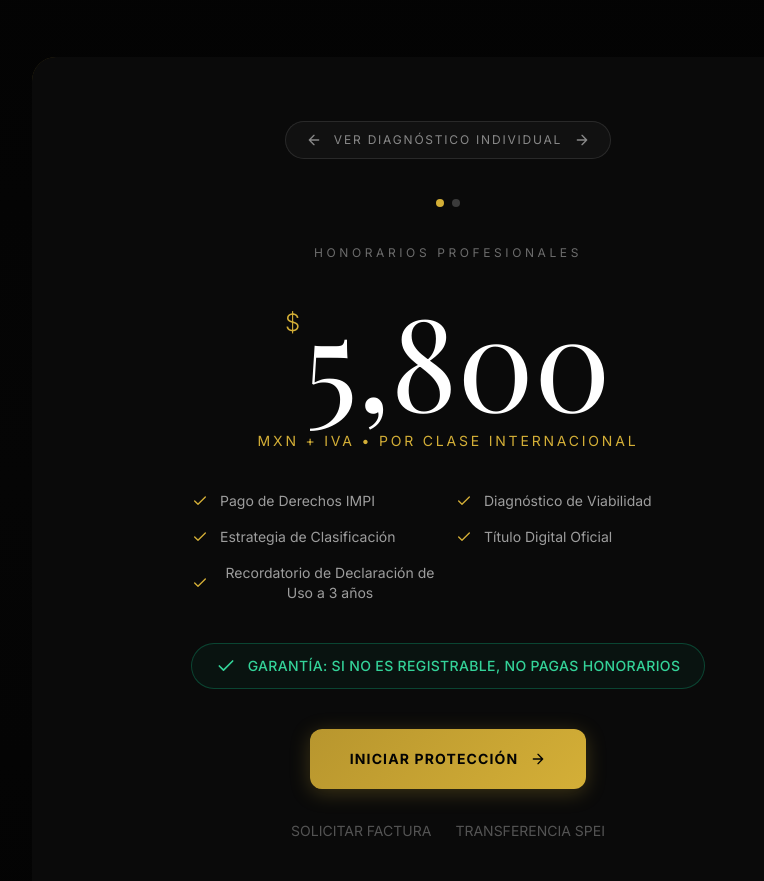
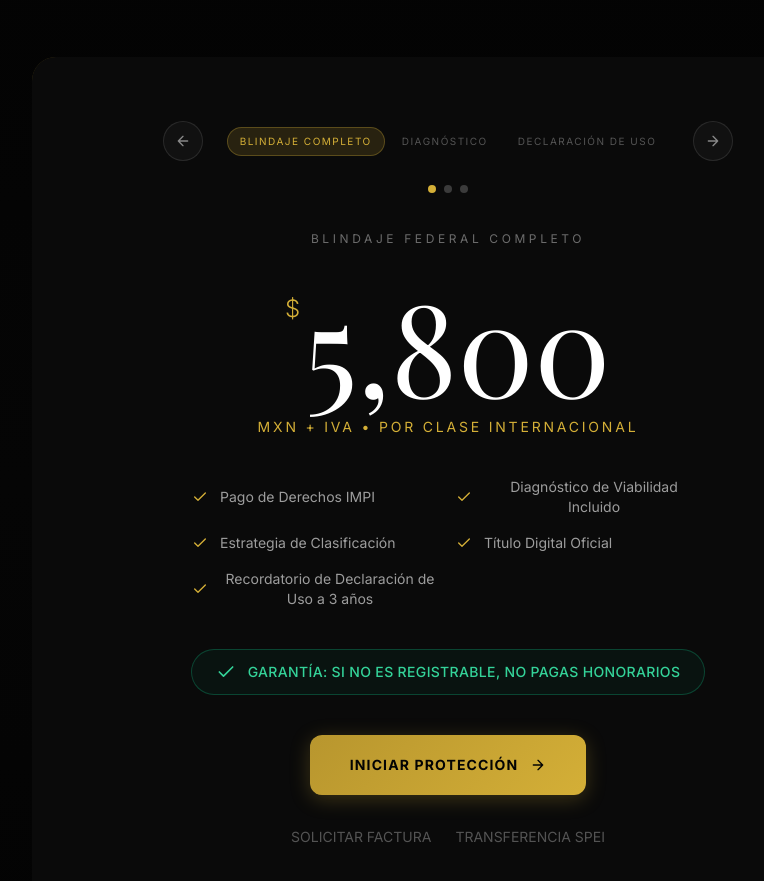
Before and after one commit to BrandVaultMx/brandavult-web, a Next.js app: page / in a window 1280 px wide. Shown: the part 2540-3421 px from the top of the page, without its empty margins (192-956 px from the left). Built offline with nearby package versions, Linux system fonts and the light colour scheme; a web font is replaced by a local one.

Commit message:
Update page.tsx

```diff
--- a/app/page.tsx
+++ b/app/page.tsx
@@ -541,10 +541,10 @@ function PricingSection() {
 
   const plans = [
     {
-      tag: 'Honorarios Profesionales',
+      tag: 'Blindaje Federal Completo',
       price: 5800,
       priceLabel: 'MXN + IVA • Por Clase Internacional',
-      features: ['Pago de Derechos IMPI', 'Diagnóstico de Viabilidad', 'Estrategia de Clasificación', 'Título Digital Oficial', 'Recordatorio de Declaración de Uso a 3 años'],
+      features: ['Pago de Derechos IMPI', 'Diagnóstico de Viabilidad Incluido', 'Estrategia de Clasificación', 'Título Digital Oficial', 'Recordatorio de Declaración de Uso a 3 años'],
       guarantee: 'Garantía: Si no es registrable, no pagas honorarios',
       cta: 'INICIAR PROTECCIÓN',
       ctaLink: SOCIAL_LINKS.mercadopago,
@@ -553,23 +553,40 @@ function PricingSection() {
     },
     {
       tag: 'Diagnóstico de Viabilidad',
-      price: 1500,
-      priceLabel: 'MXN + IVA • Se descuenta del registro',
+      price: 800,
+      priceLabel: 'MXN + IVA • Se descuenta del Blindaje Federal',
       features: [
         'Auditoría fonética y visual exhaustiva',
         'Búsqueda en bases IMPI reales',
         'Análisis de conflictos potenciales',
         'Reporte detallado por especialista',
       ],
-      guarantee: 'Este diagnóstico se descuenta íntegramente al contratar tu Blindaje Federal',
+      guarantee: 'Se descuenta íntegramente al contratar tu Blindaje Federal',
       cta: 'SOLICITAR DIAGNÓSTICO',
       ctaLink: `${SOCIAL_LINKS.whatsapp}?text=${encodeURIComponent('Hola, me interesa el Diagnóstico de Viabilidad de Registro de marca.')}`,
       showInvoice: false,
       badge: 'Elaborado a mano por especialistas en PI',
     },
+    {
+      tag: 'Declaración de Uso (Art. 233)',
+      price: 1999,
+      priceLabel: 'MXN + IVA • Por Marca Registrada',
+      features: [
+        'Gestión completa ante el IMPI',
+        'Revisión de documentación probatoria',
+        'Presentación dentro de plazo legal',
+        'Constancia de cumplimiento oficial',
+      ],
+      guarantee: 'Obligatoria a 3 años del registro — evita la cancelación de tu marca',
+      cta: 'DECLARAR USO',
+      ctaLink: `${SOCIAL_LINKS.whatsapp}?text=${encodeURIComponent('Hola, necesito realizar la Declaración de Uso de mi marca registrada.')}`,
+      showInvoice: false,
+      badge: null,
+    },
   ]
 
   const plan = plans[activeTab]
+  const tabLabels = ['Blindaje Completo', 'Diagnóstico', 'Declaración de Uso']
 
   return (
     <section id="inversion" className="relative py-32 overflow-hidden">
@@ -581,18 +598,34 @@ function PricingSection() {
             <div className="absolute inset-0 rounded-3xl p-px bg-gradient-to-br from-gold-400/30 via-transparent to-gold-400/10" />
             <div className="relative bg-[#0A0A0A] rounded-3xl p-10 sm:p-14 lg:p-16 text-center">
 
-              {/* Tab Switcher */}
-              <div className="flex items-center justify-center gap-4 mb-10">
+              {/* Tab Navigation */}
+              <div className="flex items-center justify-center gap-2 mb-6">
                 <motion.button
-                  onClick={() => setActiveTab(activeTab === 0 ? 1 : 0)}
-                  className="flex items-center gap-3 px-5 py-2.5 rounded-full border border-white/10 bg-white/[0.03] hover:border-gold-400/30 transition-all text-xs tracking-[0.15em] text-white/50 hover:text-gold-400 uppercase"
-                  whileHover={{ scale: 1.03 }}
-                  whileTap={{ scale: 0.97 }}
+                  onClick={() => setActiveTab(activeTab === 0 ? plans.length - 1 : activeTab - 1)}
+                  className="w-10 h-10 rounded-full border border-white/10 bg-white/[0.03] hover:border-gold-400/30 transition-all flex items-center justify-center text-white/50 hover:text-gold-400"
+                  whileHover={{ scale: 1.1 }} whileTap={{ scale: 0.9 }}
                 >
-                  <svg className="w-4 h-4 rotate-180" viewBox="0 0 24 24" fill="none" stroke="currentColor" strokeWidth="2" strokeLinecap="round" strokeLinejoin="round">
-                    <path d="M5 12H19M19 12L12 5M19 12L12 19"/>
+                  <svg className="w-4 h-4" viewBox="0 0 24 24" fill="none" stroke="currentColor" strokeWidth="2" strokeLinecap="round" strokeLinejoin="round">
+                    <path d="M19 12H5M5 12L12 19M5 12L12 5"/>
                   </svg>
-                  {activeTab === 0 ? 'Ver Diagnóstico Individual' : 'Ver Blindaje Completo'}
+                </motion.button>
+
+                <div className="flex gap-1 px-4">
+                  {plans.map((_, i) => (
+                    <motion.button key={i} onClick={() => setActiveTab(i)}
+                      className={`px-3 py-1.5 rounded-full text-[10px] tracking-[0.15em] uppercase transition-all ${i === activeTab ? 'bg-gold-400/15 text-gold-400 border border-gold-400/30' : 'text-white/30 hover:text-white/50 border border-transparent'}`}
+                      whileHover={{ scale: 1.05 }}
+                    >
+                      {tabLabels[i]}
+                    </motion.button>
+                  ))}
+                </div>
+
+                <motion.button
+                  onClick={() => setActiveTab(activeTab === plans.length - 1 ? 0 : activeTab + 1)}
+                  className="w-10 h-10 rounded-full border border-white/10 bg-white/[0.03] hover:border-gold-400/30 transition-all flex items-center justify-center text-white/50 hover:text-gold-400"
+                  whileHover={{ scale: 1.1 }} whileTap={{ scale: 0.9 }}
+                >
                   <svg className="w-4 h-4" viewBox="0 0 24 24" fill="none" stroke="currentColor" strokeWidth="2" strokeLinecap="round" strokeLinejoin="round">
                     <path d="M5 12H19M19 12L12 5M19 12L12 19"/>
                   </svg>
@@ -619,9 +652,10 @@ function PricingSection() {
                 >
                   <span className="text-xs tracking-[0.3em] text-white/40 uppercase">{plan.tag}</span>
 
-                  {/* Badge for diagnostic */}
+                  {/* Badge (centered) */}
                   {plan.badge && (
-                    <motion.div className="mt-4 inline-flex items-center gap-2 px-4 py-2 rounded-full border border-gold-400/20 bg-gold-400/5"
+                    <div className="flex justify-center mt-4">
+                      <motion.div className="inline-flex items-center gap-2 px-4 py-2 rounded-full border border-gold-400/20 bg-gold-400/5"
                         initial={{ opacity: 0, scale: 0.9 }} animate={{ opacity: 1, scale: 1 }} transition={{ delay: 0.15 }}>
                         <svg className="w-4 h-4 text-gold-400" viewBox="0 0 24 24" fill="none" stroke="currentColor" strokeWidth="1.5" strokeLinecap="round" strokeLinejoin="round">
                           <path d="M12 2L4 6V12C4 16.4183 7.58172 20 12 20C16.4183 20 20 16.4183 20 12V6L12 2Z"/>
@@ -629,6 +663,7 @@ function PricingSection() {
                         </svg>
                         <span className="text-xs text-gold-400 tracking-wide">{plan.badge}</span>
                       </motion.div>
+                    </div>
                   )}
 
                   <div className="mt-8 mb-10">
@@ -639,7 +674,7 @@ function PricingSection() {
                     <p className="text-sm tracking-[0.2em] text-gold-400 mt-2 uppercase">{plan.priceLabel}</p>
                   </div>
 
-                  <div className={`grid ${plan.features.length > 4 ? 'sm:grid-cols-2' : 'sm:grid-cols-2'} gap-4 max-w-lg mx-auto mb-10`}>
+                  <div className="grid sm:grid-cols-2 gap-4 max-w-lg mx-auto mb-10">
                     {plan.features.map((f, i) => (
                       <motion.div key={i} className="flex items-center gap-3 text-sm text-white/60"
                         initial={{ opacity: 0, x: -10 }} animate={{ opacity: 1, x: 0 }} transition={{ delay: 0.15 + i * 0.08 }}>
```
Lines whose indentation alone changed are shown as unchanged.
